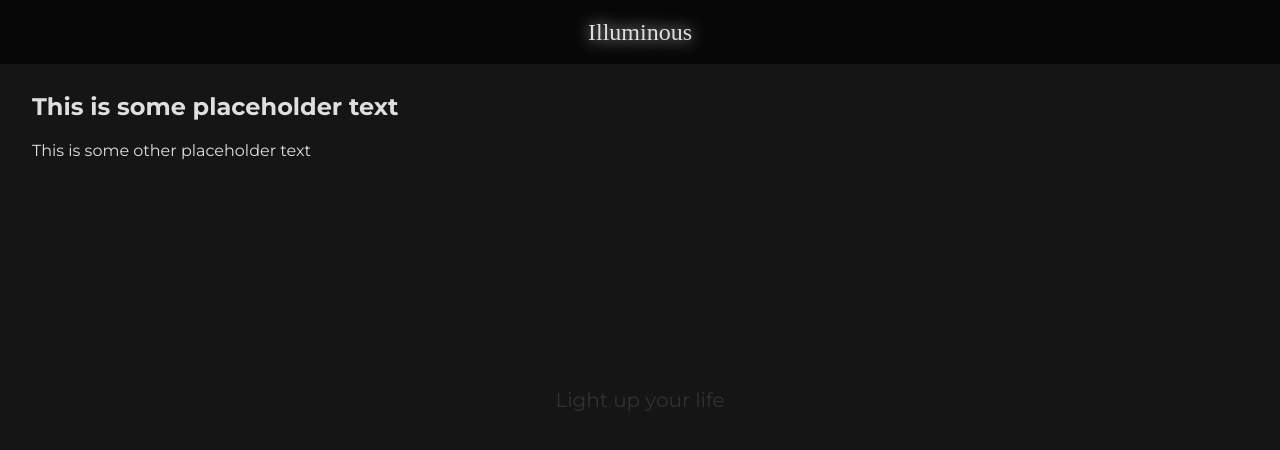
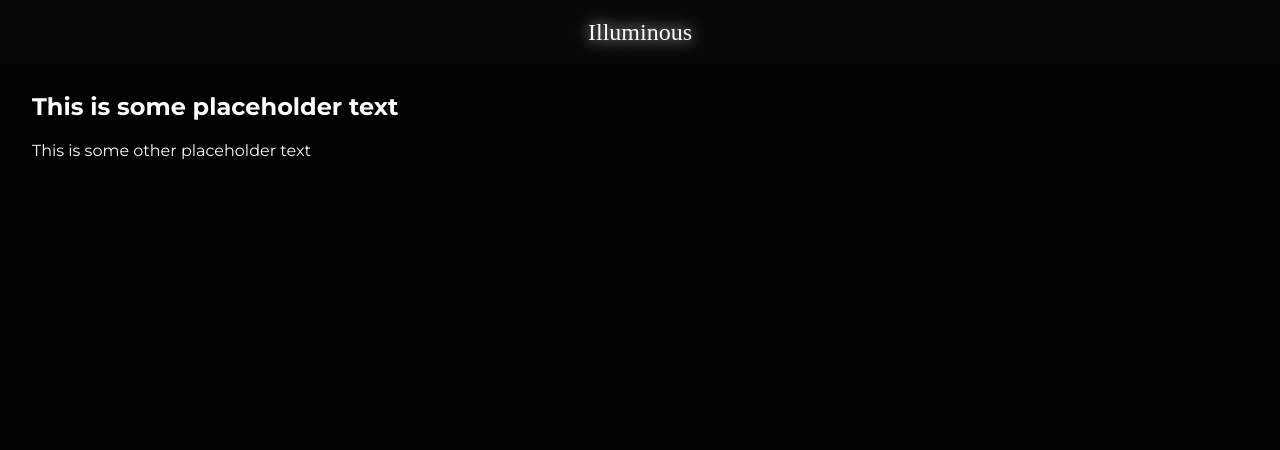
Before and after one commit to tdarthur/smart-light-app, a React (Vite) app: page / in a window 1280 px wide. Shown: the top 450 px of the page. Built offline with nearby package versions, Linux system fonts and the light colour scheme; a web font is replaced by a local one.

Commit message:
modifies landing fade

```diff
--- a/package.json
+++ b/package.json
@@ -10,6 +10,7 @@
         "build": "tsc && vite build"
     },
     "dependencies": {
+        "clsx": "^2.0.0",
         "react": "^18.2.0",
         "react-dom": "^18.2.0",
         "react-router-dom": "^6.15.0"
--- a/src/components/Header.tsx
+++ b/src/components/Header.tsx
@@ -1,7 +1,10 @@
+import type { ComponentProps } from 'react';
+import clsx from 'clsx';
+
 import styles from './components.module.css';
 
-const Header = () => (
-    <header className={styles.header}>
+const Header = ({ className, ...props }: ComponentProps<'header'>) => (
+    <header className={clsx(styles.header, className)} {...props}>
         <div className={styles.headerLogo}>Illuminous</div>
     </header>
 );
--- a/src/routes/Home/Home.tsx
+++ b/src/routes/Home/Home.tsx
@@ -1,12 +1,19 @@
+import clsx from 'clsx';
+
 import Header from '../../components/Header';
+
 import styles from './home.module.css';
+
+const fadeIn = !sessionStorage.getItem('visited');
+sessionStorage.setItem('visited', 'true');
 
 const Home = () => {
     return (
         <>
-            <Header />
-            <div className={styles.landingOverlay}>Light up your life</div>
-            <main className={styles.homePage}>
+            {fadeIn && <div className={styles.landingUnderlay}>Light up your life</div>}
+
+            <Header className={clsx(fadeIn && styles.landingFade)} />
+            <main className={clsx(styles.homePage, fadeIn && styles.landingFade)}>
                 <section className={styles.aboutSection}>
                     <h2>This is some placeholder text</h2>
                     <p>This is some other placeholder text</p>
--- a/src/routes/Home/home.module.css
+++ b/src/routes/Home/home.module.css
@@ -1,4 +1,4 @@
-@keyframes landing-fade {
+@keyframes landing-text-fade {
     from {
         color: transparent;
     }
@@ -11,21 +11,16 @@
         color: white;
     }
 
-    87% {
+    to {
         color: transparent;
-        opacity: 100%;
-    }
-
-    to {
-        opacity: 0;
     }
 }
 
-.landingOverlay {
+.landingUnderlay {
     position: absolute;
     left: 0;
     top: 0;
-    z-index: 100;
+    z-index: -1;
 
     display: flex;
     align-items: center;
@@ -34,10 +29,31 @@
     width: 100vw;
     height: 100vh;
 
+    color: transparent;
     background-color: #000000;
     font-size: 20px;
 
-    animation: landing-fade 5000ms 750ms both;
+    animation: landing-text-fade 4000ms 500ms forwards;
+}
+
+@keyframes landing-fade {
+    from {
+        opacity: 0;
+    }
+
+    80% {
+        opacity: 0;
+    }
+
+    to {
+        opacity: 1;
+    }
+}
+
+.landingFade {
+    opacity: 0;
+
+    animation: landing-fade 5000ms 500ms forwards;
 }
 
 .homePage {
```
Also changed, not shown: 1 other file (tests, documents, lock files or other folders).
